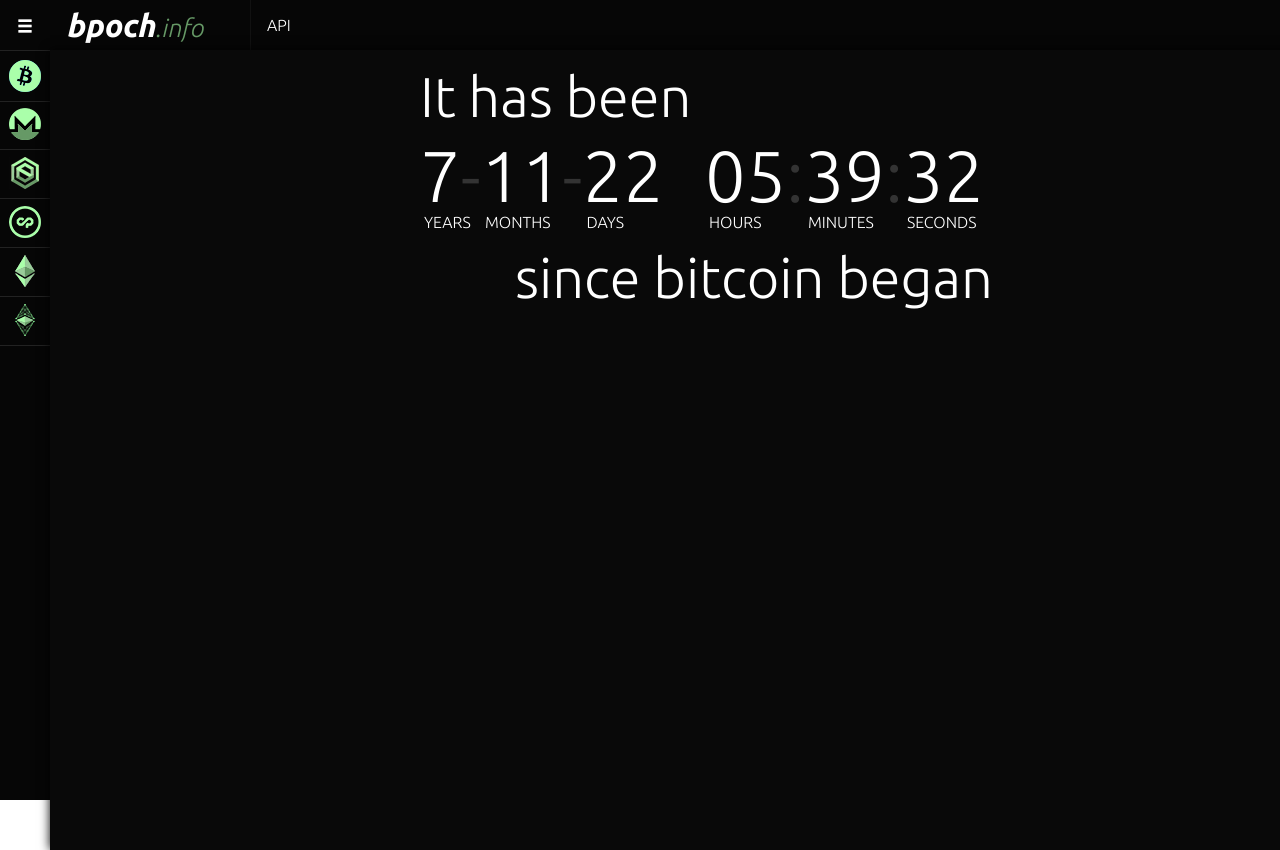
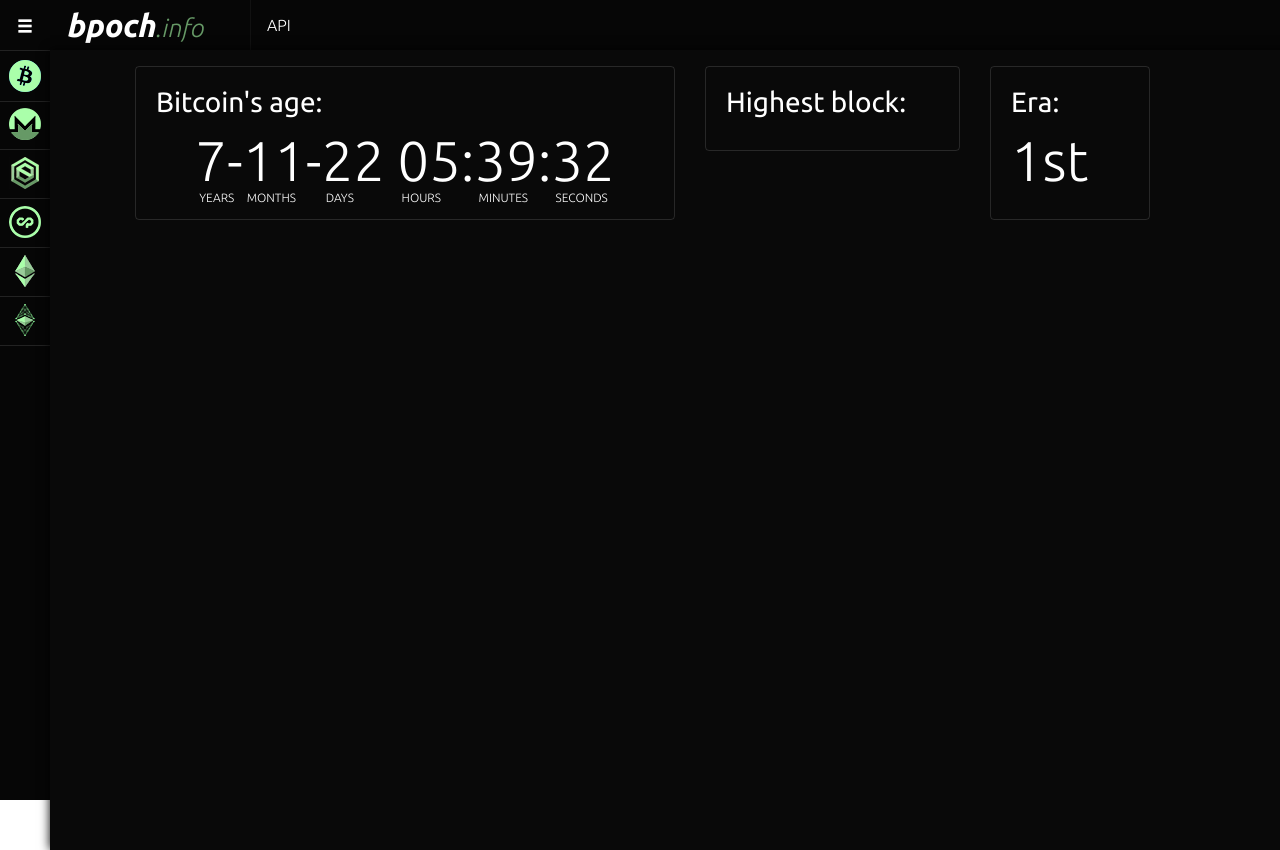
Before and after one commit to sneurlax/bpoch, a PHP site: page / in a window 1280 px wide; the page is wider, and only the part inside the window is pictured. Run offline with PHP 8.4, Linux system fonts and the light colour scheme; data that the repository does not hold is empty; some libraries are stand-ins or nearby versions.

Commit message:
front page update

```diff
--- a/www/info/css/theme.css
+++ b/www/info/css/theme.css
@@ -74,25 +74,29 @@
 	color: #fff;
 }
 
-#age h2 {
+.card {
+  min-height: 85px;
+}
+
+#age .chunk {
   white-space: nowrap;
 }
 
-#age h1 {
-  color: #333;
-  white-space: nowrap;
+#age h4 {
+  color: #fff;
+  width: 100%;
+  text-align: center;
 }
 
-#age h1 span {
-  color: #fff;
+#age h4 span {
   position: relative;
 }
 
 #age #age-years:after, #age #age-months:after, #age #age-weeks:after, #age #age-days:after, #age #age-date:after, #age #age-hours:after, #age #age-minutes:after, #age #age-seconds:after {
   position: absolute;
   left: 4px;
-  bottom: -16px;
-  font-size: 16px;
+  bottom: -12px;
+  font-size: 12px;
   text-transform: uppercase
 }
 
--- a/www/info/index.php
+++ b/www/info/index.php
@@ -50,7 +50,13 @@
 
     <?php
 
-    include 'php/bpoch.php';
+    require_once('php/easybitcoin.php');
+
+    $bitcoind = new Bitcoin('dyvoLlSHZ8PdR1819npDxwOOGHUgjtOS','vWU64ytud9GGqZfhRfBRPGJiQ2sdyb34','104.36.80.109');
+
+    $bitcoininfo = $bitcoind->getinfo();
+
+    require_once('php/bpoch.php');
 
     $bpoch = bpoch();
 
@@ -66,37 +72,28 @@
     ?>
 
     <div class="wrapper">
-      <div class="container" id="age">
+      <div class="container">
         <div class="row">
-          <div class="col-md-3"></div>
-          <div class="col-md-5">
-            <h2 class="display-4">It has been</h2>
+          <div class="col-xl-6">
+            <div class="card card-block" id="age">
+              <h3 class="card-title">Bitcoin's age:</h3>
+              <h4 class="display-4">
+                <span class="chunk"><span id="age-years"><?php echo $years; ?></span>-<span id="age-months"><?php echo $months; ?></span>-<!--<span id="age-weeks"><?php echo $weeks; ?></span><span id="age-days"><?php echo $days; ?></span>--><span id="age-date"><?php echo sprintf("%02d", $date); ?></span></span>&nbsp;<span class="chunk"><span id="age-hours"><?php echo sprintf("%02d", $hours); ?></span>:<span id="age-minutes"><?php echo sprintf("%02d", $minutes); ?></span>:<span id="age-seconds"><?php echo sprintf("%02d", $seconds); ?></span></span>
+              </h4>
+            </div>
           </div>
-          <div class="col-md-4"></div>
-        </div>
-
-        <div class="row flex-items-xs-center">
-          <div class="col-md-3"></div>
-          <div class="col-md-3">
-            <h1 class="display-3">
-              <span id="age-years"><?php echo $years; ?></span>-<span id="age-months"><?php echo $months; ?></span>-<!--<span id="age-weeks"><?php echo $weeks; ?></span><span id="age-days"><?php echo $days; ?></span>--><span id="age-date"><?php echo sprintf("%02d", $date); ?></span>
-            </h1>
+          <div class="col-xl-3">
+            <div class="card card-block">
+              <h3 class="card-title">Highest block:</h3>
+              <h4 class="display-4"><?php echo $bitcoininfo['blocks']; ?></h4>
+            </div>
           </div>
-          &nbsp;
-          <div class="col-md-3">
-            <h1 class="display-3">
-              <span id="age-hours"><?php echo sprintf("%02d", $hours); ?></span>:<span id="age-minutes"><?php echo sprintf("%02d", $minutes); ?></span>:<span id="age-seconds"><?php echo sprintf("%02d", $seconds); ?></span>
-            </h1>
+          <div class="col-xl-2">
+            <div class="card card-block">
+              <h3 class="card-title">Era:</h3>
+              <h4 class="display-4"><?php echo ordinal_suffix(block_era($bitcoininfo['blocks'])); ?></h4>
+            </div>
           </div>
-          <div class="col-md-3"></div>
-        </div>
-        <br>
-        <div class="row">
-          <div class="col-md-4"></div>
-          <div class="col-md-6">
-            <h2 class="display-4">since bitcoin began</h2>
-          </div>
-          <div class="col-md-2"></div>
         </div>
       </div>
     </div>
@@ -137,3 +134,20 @@
     <!-- <script src="https://maxcdn.bootstrapcdn.com/bootstrap/3.3.7/js/bootstrap.min.js" integrity="sha384-Tc5IQib027qvyjSMfHjOMaLkfuWVxZxUPnCJA7l2mCWNIpG9mGCD8wGNIcPD7Txa" crossorigin="anonymous"></script> -->
   </body>
 </html>
+
+<?php
+
+
+function ordinal_suffix($num) {
+  $num = $num % 100;
+  if($num < 11 || $num > 13){
+     switch($num % 10){
+      case 1: return $num.'st';
+      case 2: return $num.'nd';
+      case 3: return $num.'rd';
+    }
+  }
+  return $num.'th';
+}
+
+?>
--- a/www/info/php/bpoch.php
+++ b/www/info/php/bpoch.php
@@ -43,4 +43,26 @@
   return time() - $adjustment;
 }
 
+/**
+ * Return the current block reward era given a block height
+ *
+ * @param  in   block height
+ *
+ * @return int  block reward era
+ */
+function block_era( $height ) {
+  return floor($height/210000)+1;
+}
+
+/**
+ * Return the current block reward given a block height
+ *
+ * @param  in   block height
+ *
+ * @return int  block reward
+ */
+function block_reward( $height ) {
+  return 50/(2**floor($height/210000));
+}
+
 ?>
```
Also changed, not shown: www/info/php/easybitcoin.php (added, +210 -0 lines).
